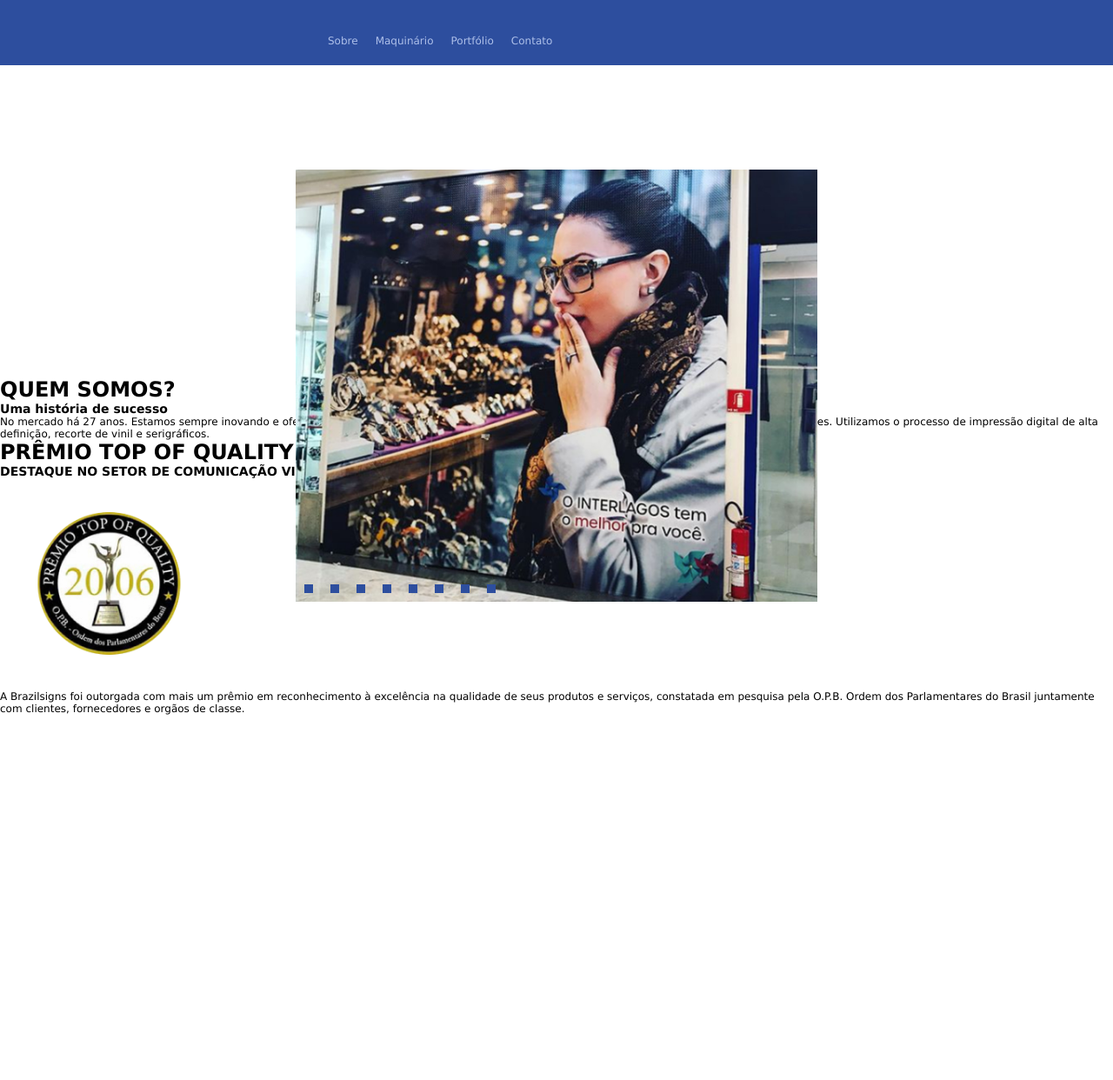
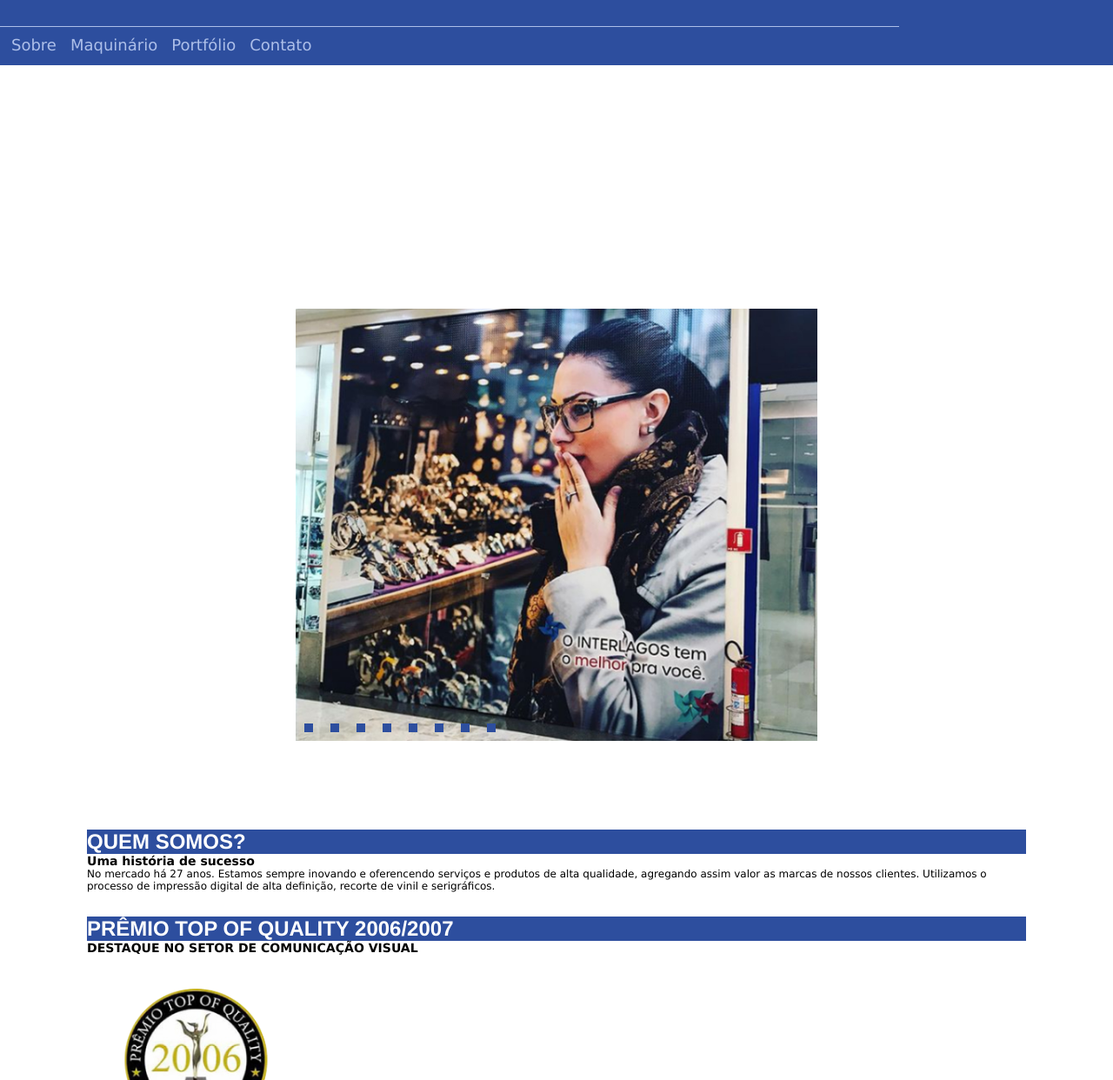
Before and after one commit to PepeVieira/BrazilSigns, a plain HTML site: page index.html in a window 1280 px wide. Shown: the part 148-1390 px from the top of the page at 87% size. Drawn offline with Linux system fonts and the light colour scheme.

Commit message:
adjustment menu

```diff
--- a/Stylesheet.css
+++ b/Stylesheet.css
@@ -22,16 +22,18 @@ body{
 .email a{
     text-decoration: none;
     color: #fff;
+    font-size: 16px;
 }
 
 .menu{
     list-style: none;
     background-color: #2d4e9e;
     float: left;
-    width: 30%;
+    width: 80%;
     height: 20%;
     padding: 5px;
-    margin: 55px 252px 0px 362px;
+    border-top: 1px solid #adbfe9;
+    margin: 55px 0px 0px 0px;
 }
 
 .menu li{
@@ -42,9 +44,10 @@ body{
 .menu li a{
     color: #adbfe9;
     text-decoration: none;
-    padding: 5px 10px;
+    padding: 5px 8px;
     display: block;
     float: center;
+    font-size: 18px;
 }
 
 .menu li a:hover{
@@ -68,7 +71,7 @@ body{
 .menu li ul li{
     border:1px solid #fff;
     display:block;
-    width:120px;
+    width:170px;
     }
 
 .slider{
@@ -76,7 +79,7 @@ body{
     height: 239px;
     width: 600px;
     margin: auto;
-    margin-top: 120px;
+    margin-top: 280px;
     position: relative;
 }
 
@@ -147,6 +150,19 @@ body{
     left: 220px;
 }
 
+#inf1{
+    margin-top: 360px;
+    margin-left: 100px;
+    margin-right: 100px;
+}
+
+#inf1 h1{
+    background-color: #2d4e9e;
+    color: #fff;
+    font-family: 'Franklin Gothic Medium', 'Arial Narrow', Arial, sans-serif;
+
+}
+
 #rodape{
     background: #2d4e9e;
     margin-top: 700px;
--- a/index.html
+++ b/index.html
@@ -86,12 +86,13 @@
             </ul>
 
 
-            <body id="corpo">
+            <div id="inf1">
                 <h1>QUEM SOMOS?</h1>
                  <h3>Uma história de sucesso</h3>
 
                    <p>No mercado há 27 anos. Estamos sempre inovando e oferencendo serviços e produtos de alta qualidade, agregando assim valor as marcas de nossos clientes. Utilizamos o processo de impressão digital de alta definição, recorte de vinil e serigráficos.</p>
-
+                     <br>
+                     <br>
                 <h1>PRÊMIO TOP OF QUALITY
                     2006/2007</h1>
                     <h3>DESTAQUE NO SETOR DE COMUNICAÇÃO VISUAL</h3>
@@ -99,8 +100,9 @@
                     <img src="img/selo_dimensionado_06.png" alt="Prêmio Top of Quality - 2006/2007" width="250px">
 
                     <p>A Brazilsigns foi outorgada com mais um prêmio em reconhecimento à excelência na qualidade de seus produtos e serviços, constatada em pesquisa pela O.P.B. Ordem dos Parlamentares do Brasil juntamente com clientes, fornecedores e orgãos de classe.</p>
+            </div>
 
-            </body>
+   </body>
 
         <footer>
             <div id="rodape">
@@ -113,4 +115,4 @@
             </div>
         </footer>
 
-    </html>
+</html>
```
